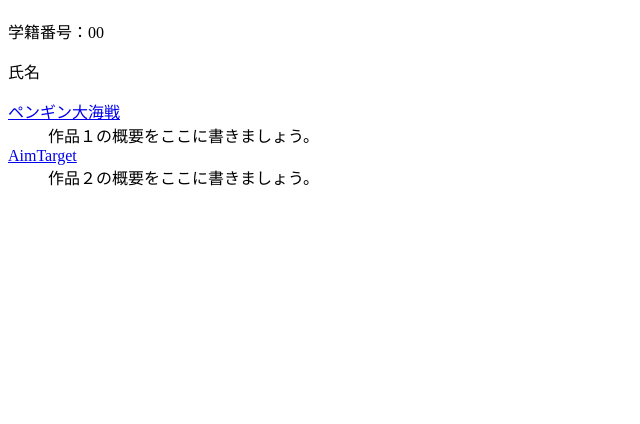
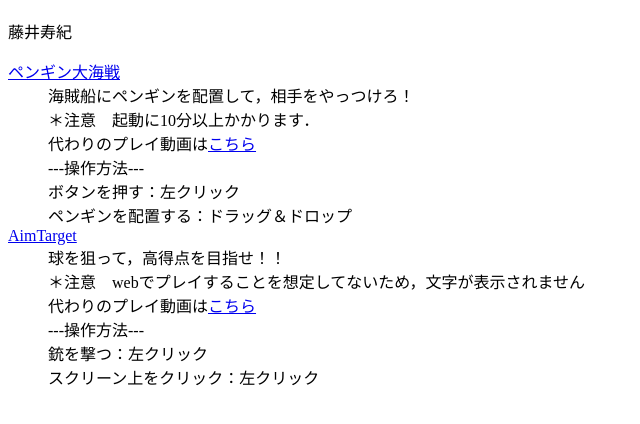
Before and after one commit to hisanoriWork/hisanoriWork.github.i, a plain HTML site: page index.html in a window 1280 px wide. Shown: the part 70-494 px from the top of the page, without its empty margins (0-640 px from the left). Drawn offline with Linux system fonts and the light colour scheme.

Commit message:
追加：URL，説明，操作方法の追加

```diff
--- a/index.html
+++ b/index.html
@@ -6,13 +6,22 @@
     </head>
     <body>
         <h1>作品ページ</h1>
-        <p>学籍番号：00</p>
-        <p>氏名</p>
+        <p>藤井寿紀</p>
         <dl>
-            <dt><a href="./Pengin/index.html">ペンギン大海戦</a></li></dt>
-            <dd>作品１の概要をここに書きましょう。</dd>
-            <dt><a href="./AimTarget/index.html">AimTarget</a></li></dt>
-            <dd>作品２の概要をここに書きましょう。</dd>
+            <dt><a href="./Pengin/index.html">ペンギン大海戦</a></dt>
+            <dd>海賊船にペンギンを配置して，相手をやっつけろ！</dd>
+            <dd>＊注意　起動に10分以上かかります．</dd>
+            <dd>代わりのプレイ動画は<a href="https://youtu.be/jcBHCMp6fyQ">こちら</a></dd>
+            <dd>---操作方法---</dd>
+            <dd>ボタンを押す：左クリック</dd>
+            <dd>ペンギンを配置する：ドラッグ＆ドロップ</dd>
+            <dt><a href="./AimTarget/index.html">AimTarget</a></dt>
+            <dd>球を狙って，高得点を目指せ！！</dd>
+            <dd>＊注意　webでプレイすることを想定してないため，文字が表示されません</dd>
+            <dd>代わりのプレイ動画は<a href="https://youtu.be/jcBHCMp6fyQ">こちら</a></dd>
+            <dd>---操作方法---</dd>
+            <dd>銃を撃つ：左クリック</dd>
+            <dd>スクリーン上をクリック：左クリック</dd>
         </dl>
     </body>
 </html>
```
